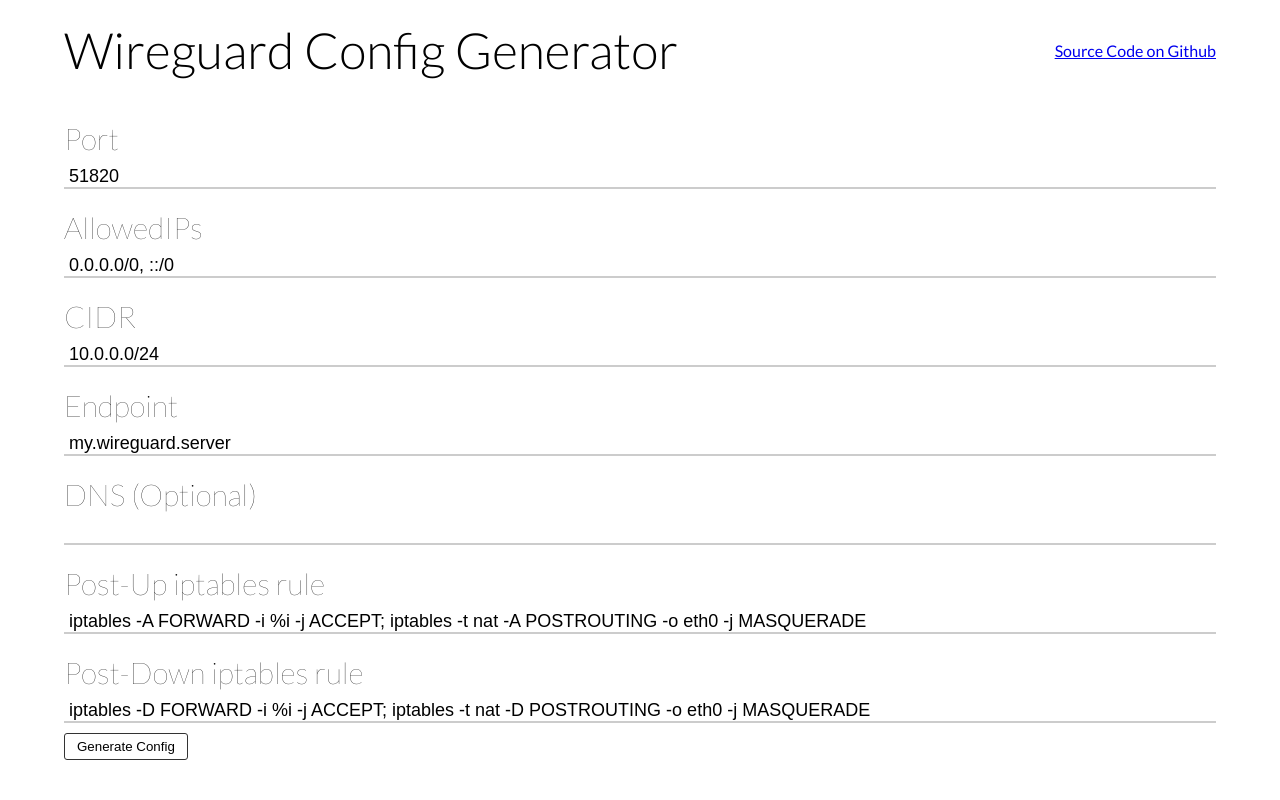
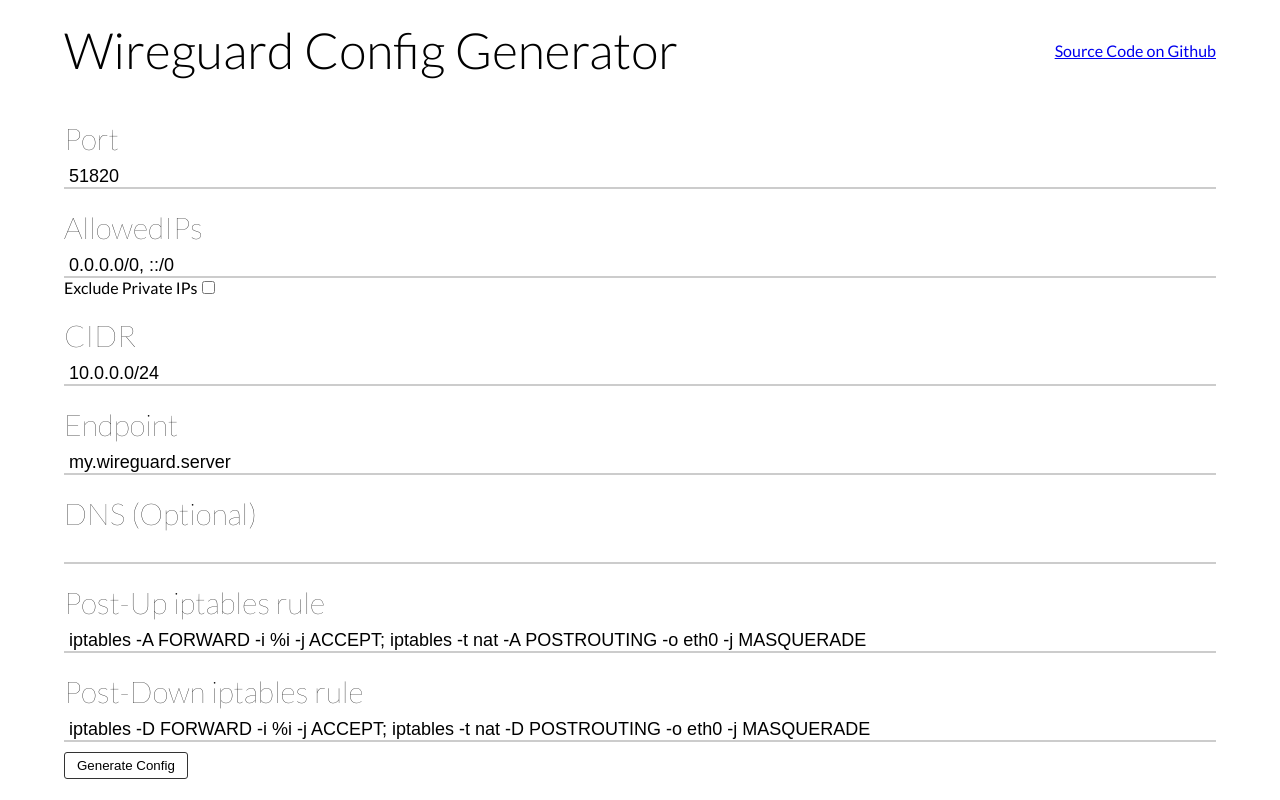
Before and after one commit to wxlai90/wireguard-config-generator, a React (Create React App) app: page / in a window 1280 px wide. Built offline with nearby package versions, Linux system fonts and the light colour scheme.

Commit message:
added exclusion of private IPs option

```diff
--- a/src/App.css
+++ b/src/App.css
@@ -69,3 +69,12 @@
   top: 0.5rem;
   right: 1.5rem;
 }
+
+.checkbox-label {
+  display: flex;
+  align-items: center;
+}
+
+.checkbox-label > input[type="checkbox"] {
+  margin-left: 0.5rem;
+}
--- a/src/App.js
+++ b/src/App.js
@@ -1,6 +1,7 @@
 import { useState } from "react";
 import "./App.css";
 import ConfigFile from "./components/configfile";
+import { excludePrivateIPs } from "./constants";
 
 const App = () => {
   const [state, setState] = useState({
@@ -24,6 +25,21 @@
 
   const handleChange = ({ target: { name, value } }) => {
     setState((prevState) => ({ ...prevState, [name]: value }));
+  };
+
+  const handleCheck = (e) => {
+    if (e.target.checked) {
+      setState((prevState) => ({
+        ...prevState,
+        prevAllowedIPsValue: prevState.allowedIPs,
+        allowedIPs: excludePrivateIPs,
+      }));
+    } else {
+      setState((prevState) => ({
+        ...prevState,
+        allowedIPs: prevState.prevAllowedIPsValue,
+      }));
+    }
   };
 
   return (
@@ -59,6 +75,11 @@
                 value={state.allowedIPs}
               />
             </label>
+
+            <div className="checkbox-label">
+              <span>Exclude Private IPs</span>
+              <input type="checkbox" onChange={handleCheck} />
+            </div>
 
             <label>
               CIDR
--- /dev/null
+++ b/src/constants.js
@@ -0,0 +1,2 @@
+export const excludePrivateIPs =
+  "0.0.0.0/5, 8.0.0.0/7, 11.0.0.0/8, 12.0.0.0/6, 16.0.0.0/4, 32.0.0.0/3, 64.0.0.0/2, 128.0.0.0/3, 160.0.0.0/5, 168.0.0.0/6, 172.0.0.0/12, 172.32.0.0/11, 172.64.0.0/10, 172.128.0.0/9, 173.0.0.0/8, 174.0.0.0/7, 176.0.0.0/4, 192.0.0.0/9, 192.128.0.0/11, 192.160.0.0/13, 192.169.0.0/16, 192.170.0.0/15, 192.172.0.0/14, 192.176.0.0/12, 192.192.0.0/10, 193.0.0.0/8, 194.0.0.0/7, 196.0.0.0/6, 200.0.0.0/5, 208.0.0.0/4, 10.2.0.1/32";
```
